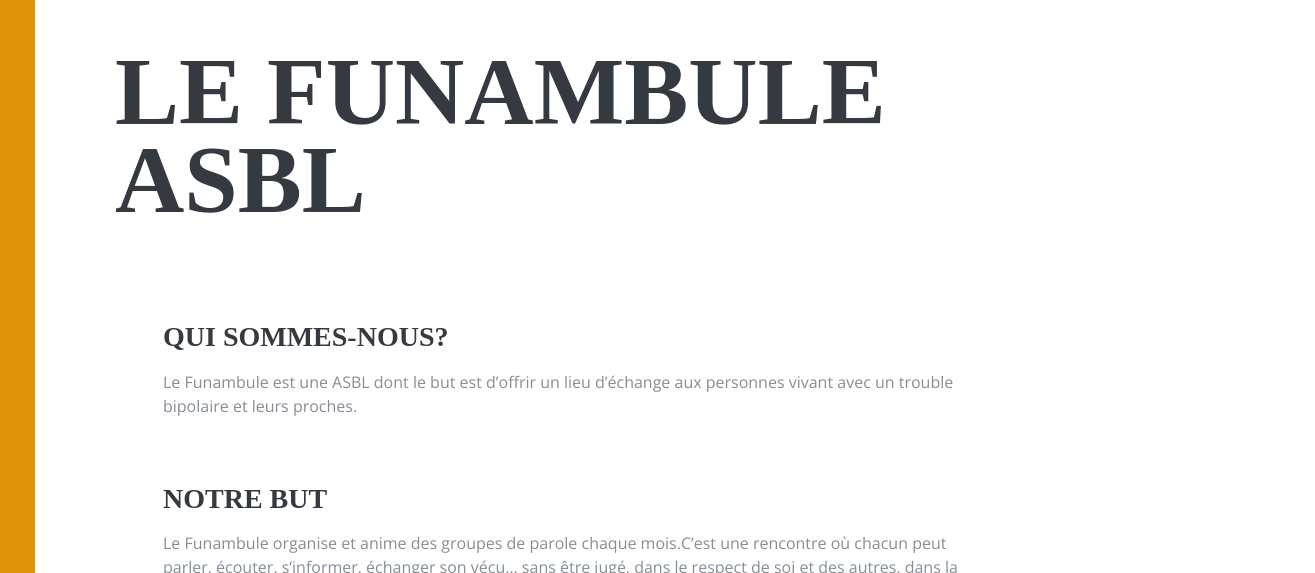
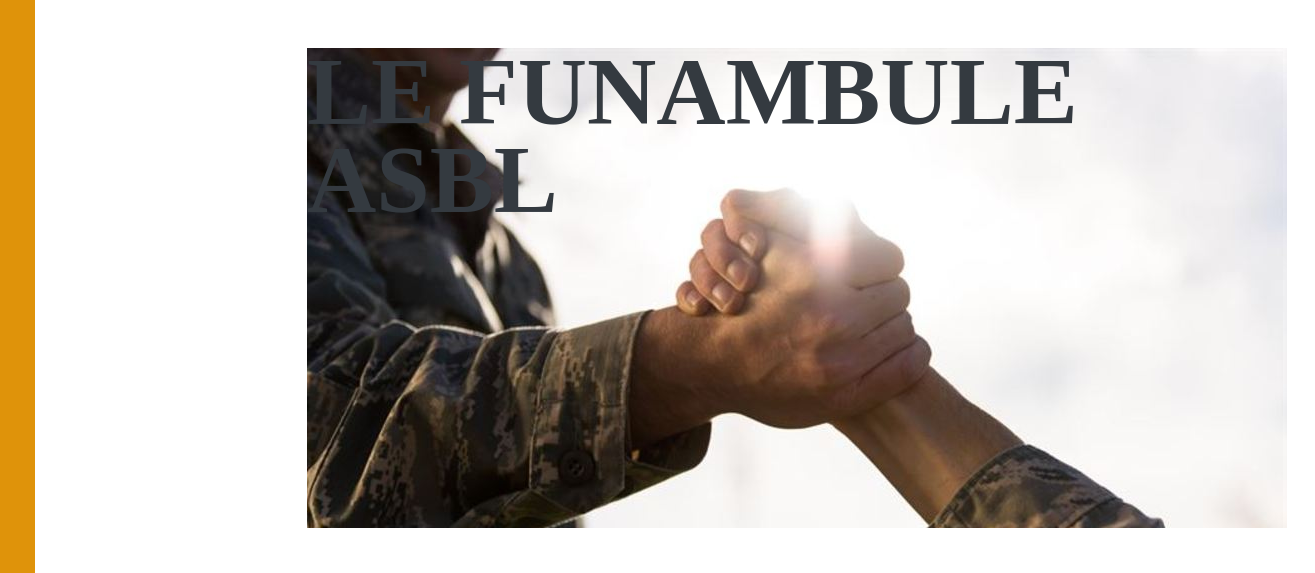
Before and after one commit to Adridor/becode-AHOD, a plain HTML site: page index.html in a window 1280 px wide. Shown: the top 573 px of the page, 1315 px wide, since content can reach past the window. Drawn offline with nearby package versions, Linux system fonts and the light colour scheme; a web font is replaced by a local one.

Commit message:
modif index et css

```diff
--- a/css/resume.css
+++ b/css/resume.css
@@ -35,6 +35,14 @@
 .newsletter{
   padding-top: 2vh;
   padding-bottom: 8vh;
+}
+
+.head{
+  background-image: url("../images/hands.jpeg");
+  background-repeat: no-repeat;
+  width: 100%;
+  height: 60vh;
+  margin-left: 30vh;
 }
 
 .email{
--- a/index.html
+++ b/index.html
@@ -57,14 +57,14 @@
 
     <div class="container-fluid p-0">
 
-      <section class="resume-section p-3 p-lg-5 d-flex d-column" id="about">
+      <section class="resume-section d-flex d-column" id="about">
         <div class="my-auto">
-          <h1 class="mb-0">LE FUNAMBULE ASBL  </h1>
-        <div class="imagetop"> </div>
+          <div class="head img-fluid">
+            <h1 class="mb-0">LE FUNAMBULE ASBL  </h1>
+          </div>
 
-      <section class="resume-section p-3 p-lg-5 d-flex flex-column" id="experience">
-        <div class="my-auto">
-          <h2 class="mb-5"></h2>
+          <section class="resume-section p-3 p-lg-5 d-flex flex-column" id="experience">
+            <div class="my-auto">
 
           <div class="resume-item d-flex flex-column flex-md-row mb-5">
             <div class="resume-content mr-auto">
```
Also changed, not shown: images/hands.jpeg (added).
